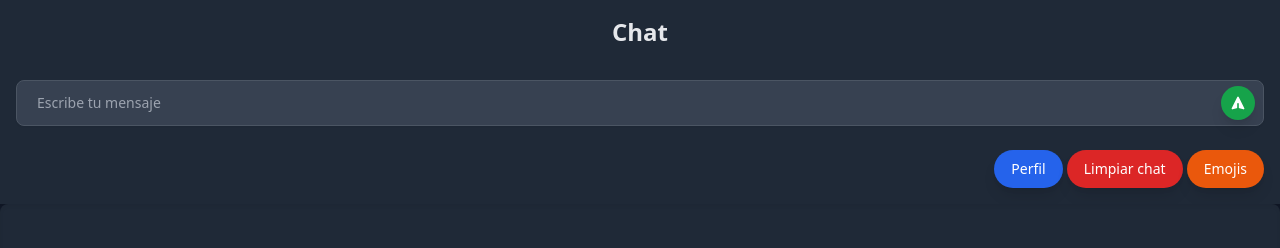
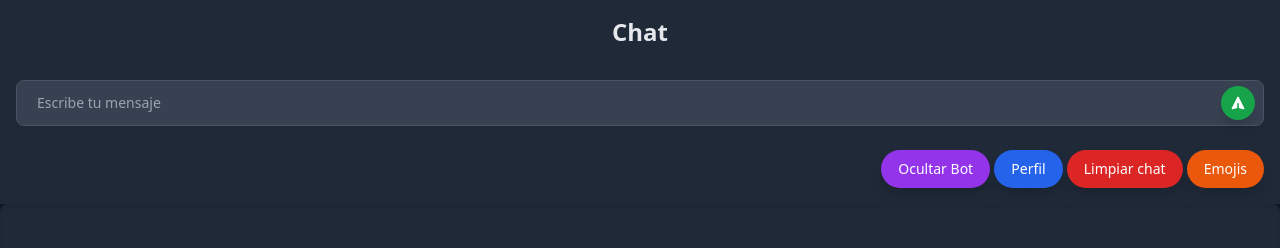
Before and after one commit to GabrielgsdCIUwU/Chat-Local, a website: page public/views/messages.html in a window 1280 px wide. Drawn offline with nearby package versions, Linux system fonts and the light colour scheme; files that its build step writes are made by us from their sources; no server answers.

Commit message:
feat(views): Añadir botón de ocultar bot

```diff
--- a/public/views/messages.html
+++ b/public/views/messages.html
@@ -52,6 +52,11 @@
       <div id="userList" class="absolute bg-gray-700 text-gray-200 rounded-lg shadow-lg z-10 hidden"></div>
 
       <div class="text-right">
+        <button
+          class="bg-purple-600 text-white rounded-full py-2 px-4 border border-transparent text-sm transition-all shadow-lg hover:bg-purple-500 hover:shadow-md active:bg-purple-700 focus:outline-none focus:ring-2 focus:ring-purple-400"
+          id="toggleBot">
+          Ocultar Bot
+        </button>
         <button
           class="bg-blue-600 text-white rounded-full py-2 px-4 border border-transparent text-sm transition-all shadow-lg hover:bg-blue-500 hover:shadow-md active:bg-blue-700 focus:outline-none focus:ring-2 focus:ring-blue-400"
           onclick="location.href='/perfil'">
```
